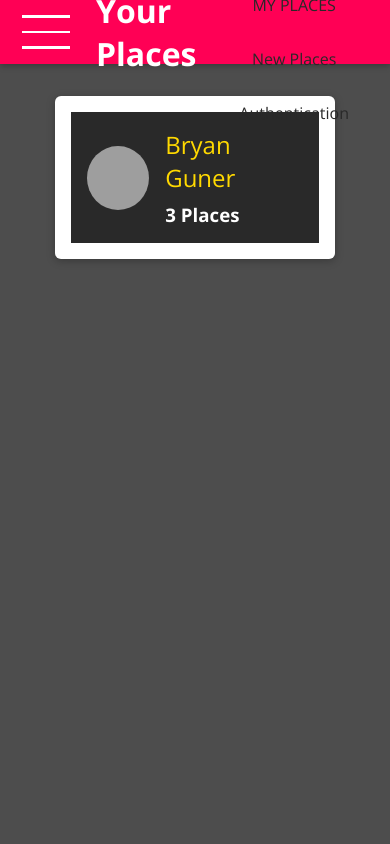
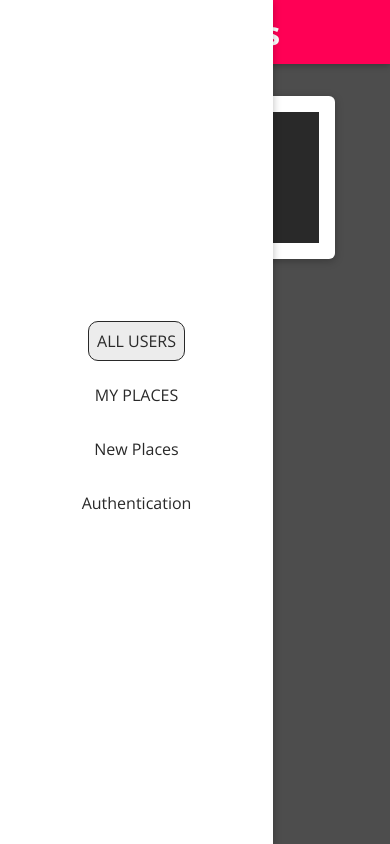
Before and after one commit to bgoonz/MERN-STACK, a React (Create React App) app in the folder frontend/: page / in a window 390 px wide. Built offline with nearby package versions, Linux system fonts and the light colour scheme; grey boxes are pictures that could not be loaded.

Commit message:
implementing mobil sidebar navigation

```diff
--- a/frontend/src/shared/components/Navigation/MainNavigation.js
+++ b/frontend/src/shared/components/Navigation/MainNavigation.js
@@ -1,11 +1,19 @@
-import React from "react";
+import React, { Fragment } from "react";
 import { NavLink, Link } from "react-router-dom";
 import MainHeader from "./MainHeader";
 import NavLinks from "./NavLinks";
+import SideDrawer from "./SideDrawer";
 import "./MainNavigation.css";
 
 const MainNavigation = (props) => {
   return (
+    <React.Fragment>
+      <SideDrawer>
+        <nav className="main-navigation__drawer-nav">
+          <NavLinks />
+        </nav>
+      </SideDrawer>
+
       <MainHeader>
         <button className="main-navigation__menu-btn">
           <span />
@@ -15,10 +23,11 @@
         <h1 className="main-navigation__title">
           <Link to="/"> Your Places</Link>
         </h1>
-      <nav>
+        <nav className="main-navigation__header-nav">
           <NavLinks />
         </nav>
       </MainHeader>
+    </React.Fragment>
   );
 };
 
--- a/frontend/src/shared/components/Navigation/SideDrawer.css
+++ b/frontend/src/shared/components/Navigation/SideDrawer.css
@@ -0,0 +1,10 @@
+.side-drawer{
+    position:fixed;
+    left:0;
+    top:0;
+    z-index:100;
+    height:100vh;
+    width:70%;
+    background:white;
+    box-shadow: 0 2px 8px rgba(0,0,0,0.26);
+}
--- a/frontend/src/shared/components/Navigation/SideDrawer.js
+++ b/frontend/src/shared/components/Navigation/SideDrawer.js
@@ -0,0 +1,14 @@
+import React from 'react';
+import './SideDrawer.css';
+
+const SideDrawer = props => {
+
+
+    return (
+        <aside className="side-drawer">
+            {props.children}
+        </aside>
+    );
+};
+
+export default SideDrawer;
```
Lines whose indentation alone changed are shown as unchanged.
